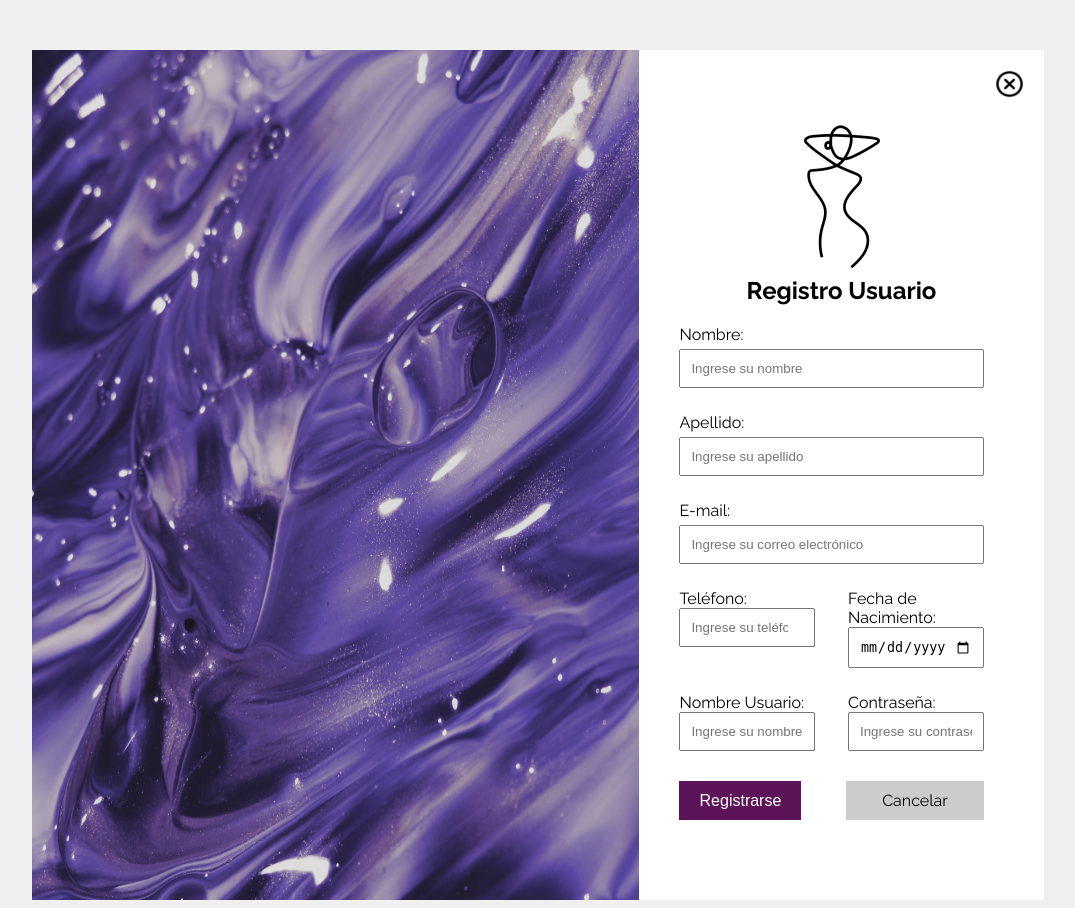
After one commit to 3207554419/ShopyPlazy, a PHP site: page /view/registro_usuario.php in a window 1280 px wide. The commit adds this page. Shown: the whole page, without its empty margins (102-1177 px from the left). Run offline with PHP 8.4, Linux system fonts and the light colour scheme.

Commit message:
Editaje de Css y agregar carpeta

```diff
--- a/index.php
+++ b/index.php
@@ -101,7 +101,7 @@
 
   <main id="main">
     <div class="container">
-      <center>
+      <!-- <center>
         <h2>Categorias</h2>
       </center>
       <br><br><br>
@@ -113,7 +113,7 @@
           <div class="box box-4" style="background-image: url('https://i.pinimg.com/736x/79/27/fc/7927fc1fcfe745bd1ef535c063584170.jpg');" data-text="Vestidos de noche"></div>
           <div class="box box-5" style="background-image: url('https://i.pinimg.com/736x/89/7d/19/897d199589f88c469c820d8fb7b47aa8.jpg');" data-text="Pantalones"></div>
         </div>
-      </center>
+      </center> -->
 
       <section id="ropa-main">
         <div class="row">
--- a/public/css/styles1.css
+++ b/public/css/styles1.css
@@ -253,7 +253,6 @@ img.carrusel_img {
   text-align: center;
   color: #fff;
   width: 70%;
-  /* Ajusta el ancho según tus necesidades */
   top: 50%;
   left: 50%;
   transform: translate(-50%, -50%);
@@ -271,33 +270,41 @@ img.carrusel_img {
 }
 
 
-
-
 .body_iniciar_sesion {
-  margin: 0;
-  padding: 0;
+  margin-top: 50px;
   background-color: #f0f0f0;
-  /* Color de fondo */
 }
 
 .login-container {
   width: 80%;
-  margin: 10% auto;
-  /* Alinea en el centro */
+  margin: 0 auto;
   display: flex;
 }
+
+
+
 
 .login-image {
   flex: 7;
   background-color: #D9D9D9;
-  /* Color de fondo de la imagen */
+  height: 850px;
+
 }
+
+.login-image img{
+  width: 1040px;
+  height: 850px;
+  display: block;
+  max-width: 100%;
+
+}
+
 
 .login-form {
   flex: 3;
   padding: 20px;
   background-color: #ffffff;
-  /* Color de fondo del formulario */
+
 }
 
 .close-button {
@@ -337,7 +344,7 @@ img.carrusel_img {
   width: calc(100% - 40px);
   padding: 10px;
   box-sizing: border-box;
-  padding-left: 40px;
+  padding-left: 50px;
 }
 
 .forgot-password {
@@ -387,7 +394,6 @@ img.carrusel_img {
 .close-button img {
   height: 28px;
   width: 29px;
-
 }
 
 .form_iniciar_sesion img {
@@ -403,30 +409,37 @@ img.carrusel_img {
 }
 
 .body_registrar_usuario {
-  margin: 0;
-  padding: 0;
+  margin-top: 50px;
   background-color: #f0f0f0;
-  /* Color de fondo */
+
 }
 
 .register-container {
   width: 80%;
-  margin: 10% auto;
-  /* Alinea en el centro */
+  margin: 0 auto;
   display: flex;
 }
 
+
 .register-image {
-  flex: 1;
+  flex: 5;
   background-color: #D9D9D9;
-  /* Color de fondo de la imagen */
+  height: 850px;
 }
+
+.register-image img{
+  width: 1040px;
+  height: 850px;
+  display: block;
+  max-width: 100%;
+}
+
+
 
 .register-form {
   flex: 1;
   padding: 20px;
   background-color: #ffffff;
-  /* Color de fondo del formulario */
 }
 
 .form-logo {
@@ -459,43 +472,21 @@ img.carrusel_img {
 
 
 .boton_cancelar {
-  text-decoration: none;
   color: #000000;
   padding: 10px;
   border: none;
   cursor: pointer;
   width: 48%;
-  font-size: 16px;
   background-color: #ccc;
+  margin: 0 20px 0 45px;
+  text-align: center;
+  text-decoration: none;
 }
 
-.body_registrar_usuario {
-  margin: 0;
-  padding: 0;
-  background-color: #f0f0f0;
-  /* Color de fondo */
+.boton_cancelar a{
+  text-decoration: none;
+  color: #000;
 }
-
-.register-container {
-  width: 80%;
-  margin: 10% auto;
-  /* Alinea en el centro */
-  display: flex;
-}
-
-.register-image {
-  flex: 1;
-  background-color: #D9D9D9;
-  /* Color de fondo de la imagen */
-}
-
-.register-form {
-  flex: 1;
-  padding: 20px;
-  background-color: #ffffff;
-  /* Color de fondo del formulario */
-}
-
 
 .formulario-group {
   margin-bottom: 15px;
@@ -533,7 +524,6 @@ img.carrusel_img {
   padding: 10px;
   box-sizing: border-box;
   margin-bottom: 10px;
-  /* Ajusta el espacio entre los elementos */
 }
 
 
@@ -587,11 +577,6 @@ section {
 }
 
 
-
-/* ----------------------------------------------------------- */
-
-
-
 #ropa-main-2 {
   width: 100%;
   position: relative;
@@ -638,94 +623,17 @@ section {
 }
 
 
-/* .flip-card {
-      background-color: transparent;
-      width: 245px;
-      height: 270px;
-      perspective: 1000px;
-    }
-
-    .flip-card-inner {
-      position: relative;
-      width: 100%;
-      height: 100%;
-      text-align: center;
-      transition: transform 0.6s;
-      transform-style: preserve-3d;
-    }
-
-    .flip-card-front, .flip-card-back {
-      position: absolute;
-      width: 100%;
-      height: 100%;
-      padding: 5px;
-
-      backface-visibility: hidden;
-    }
-
-    .flip-card-front {
-      background-color: #ffffff;
-      border: 4px solid #000000;
-    }
-
-    .profile-image {
-      background-color: transparent;
-      border: none;
-      margin-top: 15px;
-      border-radius: 5em;
-      width: 120px;
-      height: 120px;
-      margin-left: 50px;
-    }
-
-
-    .titulo-ropa {
-      margin-top: 15px;
-      font-size: 21px;
-      color: #000000;
-      font-weight: bold;
-    }
-
-    .flip-card-back {
-      background-color: #ffffff;
-      border: 4px solid #000000;
-      transform: rotateY(180deg);
-      padding: 11px;
-    }
-
-    .description {
-      margin-top: 10px;
-      font-size: 14px;
-      letter-spacing: 1px;
-      color: rgb(0, 0, 0)
-    }
-
-
-
-    .flip-card:hover .flip-card-inner {
-      transform: rotateY(180deg);
-    }
-     */
-
-
-
-
 #footer {
   background-color: #000;
-  /* Color de fondo del footer */
   text-align: center;
-  /* Centrar el contenido */
   padding: 20px;
-  /* Espaciado interior */
   color: #fff;
 }
 
-/* Estilo para el contenido dentro del footer */
+
 .footer-content {
   max-width: 600px;
-  /* Ancho máximo del contenido */
   margin: 0 auto;
-  /* Centrar el contenido horizontalmente */
 }
 
 .footer-content h6 {
@@ -743,96 +651,310 @@ section {
   padding: 0px 4px 0px 4px;
 }
 
+.confirmar_registro {
 
-   /* * {
-	margin: 5px;
-	padding: 10px;
-	box-sizing: border-box;
-	font-family: "Figtree", sans-serif;
+  margin: 0;
+  padding: 0;
+  display: flex;
+  align-items: center;
+  justify-content: center;
+  height: 100vh;
+  background-color: #f8f9fa;
 }
 
-body {
-	display: grid;
-	place-content: center;
-	min-height: 100vh;
-	background: #c8c4cf;
-} */
-h2{
-    color:#fff;
+
+
+.confirmar_registro h2 {
+  font-size: 30px;
+  margin-top: 75px;
+  margin-bottom: 14px;
+  color: #000;
+  text-align: center;
+          }
+
+.confirmar_registro h3{
+  font-size: 28px;
 }
 
-.container_box {
-	position: relative;
-	display: grid;
-	grid-template-columns: 1fr 1fr 1fr 1fr 1fr;
-	gap: 1em;
-	width: 800px;
-	height: 500px;
-	transition: all 400ms;
+.confirmar_registro a .logo {
+  text-align: center;
+  font-size: 24px;
+  margin-top: 28px;
+  }
+
+
+
+.confirmar_registro .close-button{
+text-align: right;
 }
 
-.container_box:hover .box {
-	filter: grayscale(100%) opacity(24%);
+
+.confirmar_registro img{
+position: relative;
+height: 29px;
+width: 28px;
+text-align: right;
 }
 
-.box {
-	position: relative;
-	background: var(--img) center center;
-	background-size: cover;
-	transition: all 400ms;
-	display: flex;
-	justify-content: center;
-	align-items: center;
+
+.confirmar_registro img.verificado {
+  display: block;
+  margin: auto;
 }
 
-.container_box .box:hover {
-	filter: grayscale(0%) opacity(100%);
+
+.confirmar_registro .verificado{
+
+position:relative;
+height: 45px;
+width: 45px;
+text-align: center;
 }
 
-.container_box:has(.box-1:hover) {
-	grid-template-columns: 3fr 1fr 1fr 1fr 1fr;
+
+.confirmar_registro .account .block {
+  background-color: rgb(255, 255, 255);
+  border: 1px solid rgb(222, 222, 222);
+  padding: 30px;
+  max-width: 500px;
+  width: 100%;
+  box-shadow: 0px 0px 10px rgba(0, 0, 0, 0.1);
+
 }
 
-.container_box:has(.box-2:hover) {
-	grid-template-columns: 1fr 3fr 1fr 1fr 1fr;
+.confirmar_registro .form-group {
+  margin-bottom: 20px;
 }
 
-.container_box:has(.box-3:hover) {
-	grid-template-columns: 1fr 1fr 3fr 1fr 1fr;
+.confirmar_registro .account .block form {
+  display: flex;
+  flex-direction: column;
+  align-items: center;
 }
 
-.container_box:has(.box-4:hover) {
-	grid-template-columns: 1fr 1fr 1fr 3fr 1fr;
+.confirmar_registro .btn-main {
+background-color: rgb(93, 19, 87);
+color: #fff;
+padding: 16px;
+border: none;
+cursor: pointer;
+font-size: 16px;
+text-decoration: none;
+margin-top: 85px;
 }
 
-.container_box:has(.box-5:hover) {
-	grid-template-columns: 1fr 1fr 1fr 1fr 3fr;
+
+.confirmar_registro a{
+text-decoration: none;
+color: #000;
+text-align: center;
 }
 
-.box:nth-child(odd) {
-	transform: translateY(-16px);
+.recuperar_contraseña {
+  margin: 0;
+  padding: 0;
+  display: flex;
+  align-items: center;
+  justify-content: center;
+  height: 100vh;
+  background-color: #f8f9fa;
 }
 
-.box:nth-child(even) {
-	transform: translateY(16px);
+
+
+.recuperar_contraseña h2 {
+  font-size: 30px;
+  margin-top: 53px;
+  margin-bottom: 48px;
+  color: #000;
+  text-align: center;
+          }
+
+.recuperar_contraseña h3{
+  font-size: 28px;
 }
 
-.box::after {
-	content: attr(data-text);
-	position: absolute;
-	bottom: 20px;
-	background: #000 ;
-	color: #fff;
-	padding: 10px 10px 10px 14px;
-	letter-spacing: 4px;
-	text-transform: uppercase;
-	transform: translateY(60px);
-	opacity: 0;
-	transition: all 400ms;
+.recuperar_contraseña a .logo {
+  text-align: center;
+  font-size: 24px;
+  margin-top: 28px;
+  }
+
+
+
+.recuperar_contraseña .close-button{
+text-align: right;
 }
 
-.box:hover::after {
-	transform: translateY(0);
-	opacity: 1;
-	transition-delay: 400ms;
+
+
+.recuperar_contraseña img{
+position: relative;
+height: 29px;
+width: 28px;
+text-align: right;
 }
+
+
+.recuperar_contraseña .account .block {
+  background-color: rgb(255, 255, 255);
+  border: 1px solid rgb(222, 222, 222);
+  padding: 30px;
+  max-width: 500px;
+  width: 100%;
+  box-shadow: 0px 0px 10px rgba(0, 0, 0, 0.1);
+
+}
+
+
+
+.recuperar_contraseña p {
+text-align: left;
+  color: #777;
+  font-size: 16px;
+  margin: 0 0 44px;
+}
+
+.recuperar_contraseña .form-group {
+  margin-bottom: 20px;
+}
+
+.recuperar_contraseña .account .block form {
+  display: flex;
+  flex-direction: column;
+  align-items: center;
+}
+
+.recuperar_contraseña input[type="email"] {
+width: 100%;
+  box-sizing: border-box;
+  padding: 10px;
+  margin-bottom: 15px;
+}
+
+.recuperar_contraseña .btn-main {
+background-color: rgb(93, 19, 87);
+color: #ffffff;
+padding: 16px;
+border: none;
+cursor: pointer;
+font-size: 16px;
+text-decoration: none;
+margin-top: 41px;
+}
+
+.recuperar_contraseña .mt-20 {
+  margin-top: 22px;
+  text-align: center;
+}
+
+
+.recuperar_contraseña a{
+text-decoration: none;
+color: #000;
+text-align: center;
+}
+
+.confirmar_registro {
+
+  margin: 0;
+  padding: 0;
+  display: flex;
+  align-items: center;
+  justify-content: center;
+  height: 100vh;
+  background-color: #f8f9fa;
+}
+
+
+
+.confirmar_registro  h2 {
+  font-size: 30px;
+  margin-top: 75px;
+  margin-bottom: 14px;
+  color: #000;
+  text-align: center;
+          }
+
+.confirmar_registro h3{
+  font-size: 28px;
+}
+
+.confirmar_registro a .logo {
+  text-align: center;
+  font-size: 24px;
+  margin-top: 28px;
+  }
+
+
+
+.confirmar_registro .close-button{
+text-align: right;
+}
+
+
+.confirmar_registro img{
+position: relative;
+height: 29px;
+width: 28px;
+text-align: right;
+}
+
+.confirmar_registro img.verificado {
+  display: block;
+  margin: auto;
+}
+
+.confirmar_registro .verificado{
+position:relative;
+height: 45px;
+width: 45px;
+text-align: center;
+}
+
+
+.confirmar_registro .account .block {
+  background-color: rgb(255, 255, 255);
+  border: 1px solid rgb(222, 222, 222);
+  padding: 30px;
+  max-width: 500px;
+  width: 100%;
+  box-shadow: 0px 0px 10px rgba(0, 0, 0, 0.1);
+
+}
+
+.confirmar_registro .form-group {
+  margin-bottom: 20px;
+}
+
+.confirmar_registro .account .block form {
+  display: flex;
+  flex-direction: column;
+  align-items: center;
+}
+
+.confirmar_registro .btn-main {
+background-color: rgb(93, 19, 87);
+color: #fff;
+padding: 16px;
+border: none;
+cursor: pointer;
+font-size: 16px;
+text-decoration: none;
+margin-top: 85px;
+}
+
+
+.confirmar_registro a{
+text-decoration: none;
+color: #000;
+text-align: center;
+}
+
+
+.form-group img{
+position: absolute;
+margin: 5px 8px 5px 8px;
+
+
+}
--- a/view/iniciar_sesion.php
+++ b/view/iniciar_sesion.php
@@ -5,7 +5,7 @@
   <meta charset="UTF-8">
   <meta name="viewport" content="width=device-width, initial-scale=1.0">
   <link rel="stylesheet" href="../public/css/styles1.css">
-  <link rel="icon" href="../img/logo.png" type="image/png">
+  <link rel="icon" href="../public/img/logo.png" type="image/png">
   <title>Shpy  l Iniciar Sesión</title>
 </head>
 
@@ -29,7 +29,7 @@
           <input type="text" placeholder="Nombre Usuario" />
         </div>
         <div class="form-group">
-          <img src="../img/candado.png" alt="">
+          <img src="../public/img/candado.png" alt="">
           <input type="password" placeholder="Contraseña" />
         </div>
         <div class="ingresar-link">
@@ -42,7 +42,7 @@
         <button class="boton_iniciar_sesion" type="submit"><a href="../interfaz_usuario/index.php"></a> Iniciar Sesión</button>
       </form>
       <div class="register-link">
-        <a href="../interfaz_usuario/registrar_usuario.php">Registrarse</a>
+        <a href="../view/registro_usuario.php ">Registrarse</a>
       </div>
 
     </div>
--- /dev/null
+++ b/view/registro_usuario.php
@@ -0,0 +1,64 @@
+<!DOCTYPE html>
+<html lang="es">
+<head>
+  <meta charset="UTF-8">
+  <meta name="viewport" content="width=device-width, initial-scale=1.0">
+  <link rel="stylesheet" href="../public/css/styles1.css">
+  <link rel="icon" href="../img/logo.png" type="image/png">
+  <title>Registro Usuario</title>
+</head>
+<body class="body_registrar_usuario">
+
+<div class="register-container">
+  <div class="register-image">
+    <img src="../public/img/iniciosesionnnn.jpg" alt="">
+  </div>
+  <div class="login-form">
+    <div class="close-button">
+      <a href="../interfaz_usuario/iniciar_sesion.php"><img src="../public/img/cerrar X.png" alt=""></a>
+    </div>
+  <div class="register-form">
+    <div class="logo-and-title">
+      <img src="../public/img/logo.png" alt="" class="register-logo">
+      <h2>Registro Usuario</h2>
+    </div>
+    <form class="form_registrar_usuario">
+      <div class="formulario-group">
+        <label for="nombre">Nombre:</label>
+        <input type="text" id="nombre" placeholder="Ingrese su nombre" />
+      </div>
+      <div class="formulario-group">
+        <label for="apellido">Apellido:</label>
+        <input type="text" id="apellido" placeholder="Ingrese su apellido" />
+      </div>
+      <div class="formulario-group">
+        <label for="email">E-mail:</label>
+        <input type="email" id="email" placeholder="Ingrese su correo electrónico" />
+      </div>
+      <div class="formulario-row">
+        <div class="formulario-group-half">
+          <label for="telefono">Teléfono:</label>
+          <input type="number" id="telefono" placeholder="Ingrese su teléfono" />
+        </div>
+        <div class="formulario-group-half">
+          <label for="fecha_nacimiento">Fecha de Nacimiento:</label>
+          <input type="date" id="fecha_nacimiento" />
+        </div>
+      </div>
+      <div class="formulario-row">
+        <div class="formulario-group-half">
+          <label for="nombre_usuario">Nombre Usuario:</label>
+          <input type="text" id="nombre_usuario" placeholder="Ingrese su nombre de usuario" />
+        </div>
+        <div class="formulario-group-half">
+          <label for="contrasena">Contraseña:</label>
+          <input type="password" id="contrasena" placeholder="Ingrese su contraseña" />
+        </div>
+      </div>
+      <div class="form-buttons">
+        <button class="boton_registrarse" type="submit">Registrarse</button>
+        <a class="boton_cancelar" href="../interfaz_usuario/iniciar_sesion.php">Cancelar</a>
+      </div>
+    </form>
+  </div>
+</div>
```
Also changed, not shown: recuperar_contraseña.php (added, +42 -0 lines).
